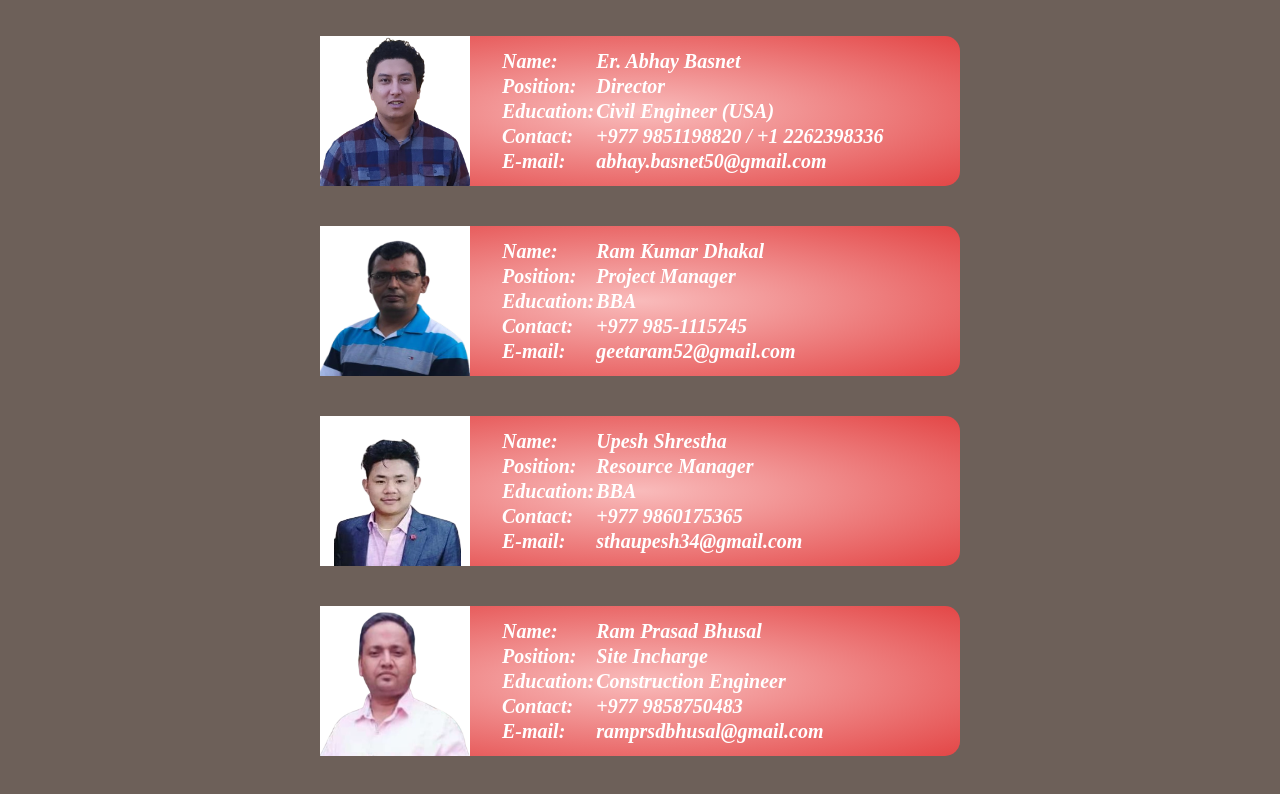
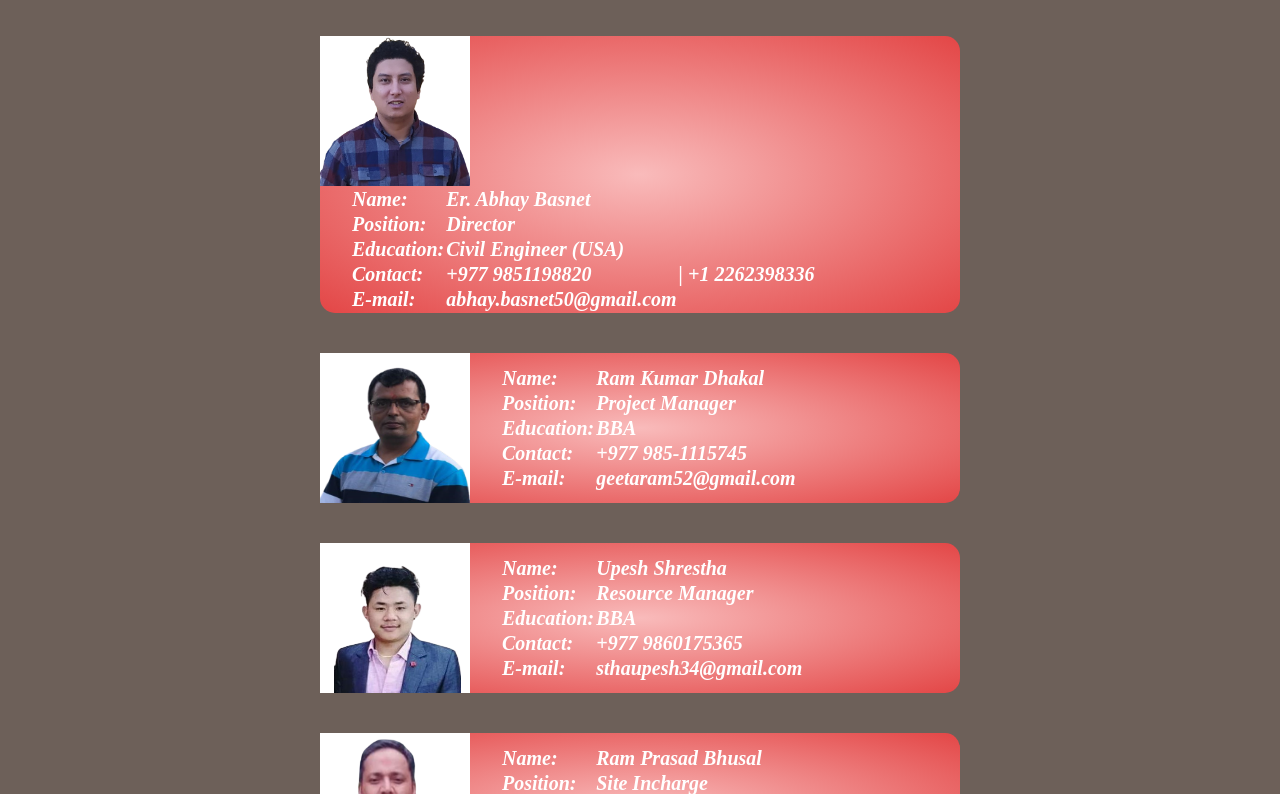
Before and after one commit to Aabhas-Basnet/B-B, a plain HTML site: page Members.html in a window 1280 px wide. Shown: the part 780-1574 px from the top of the page. Drawn offline with Linux system fonts and the light colour scheme.

Commit message:
Update Members.html

```diff
--- a/Members.html
+++ b/Members.html
@@ -132,7 +132,8 @@
    </tr>
   <tr>
     <td>Contact: </td>
-    <td>+977 9851198820 / +1 2262398336</td>
+    <td>+977 9851198820</td>
+     <td>| +1 2262398336</td>
   </tr>
    <tr>
     <td>E-mail: </td>
```
